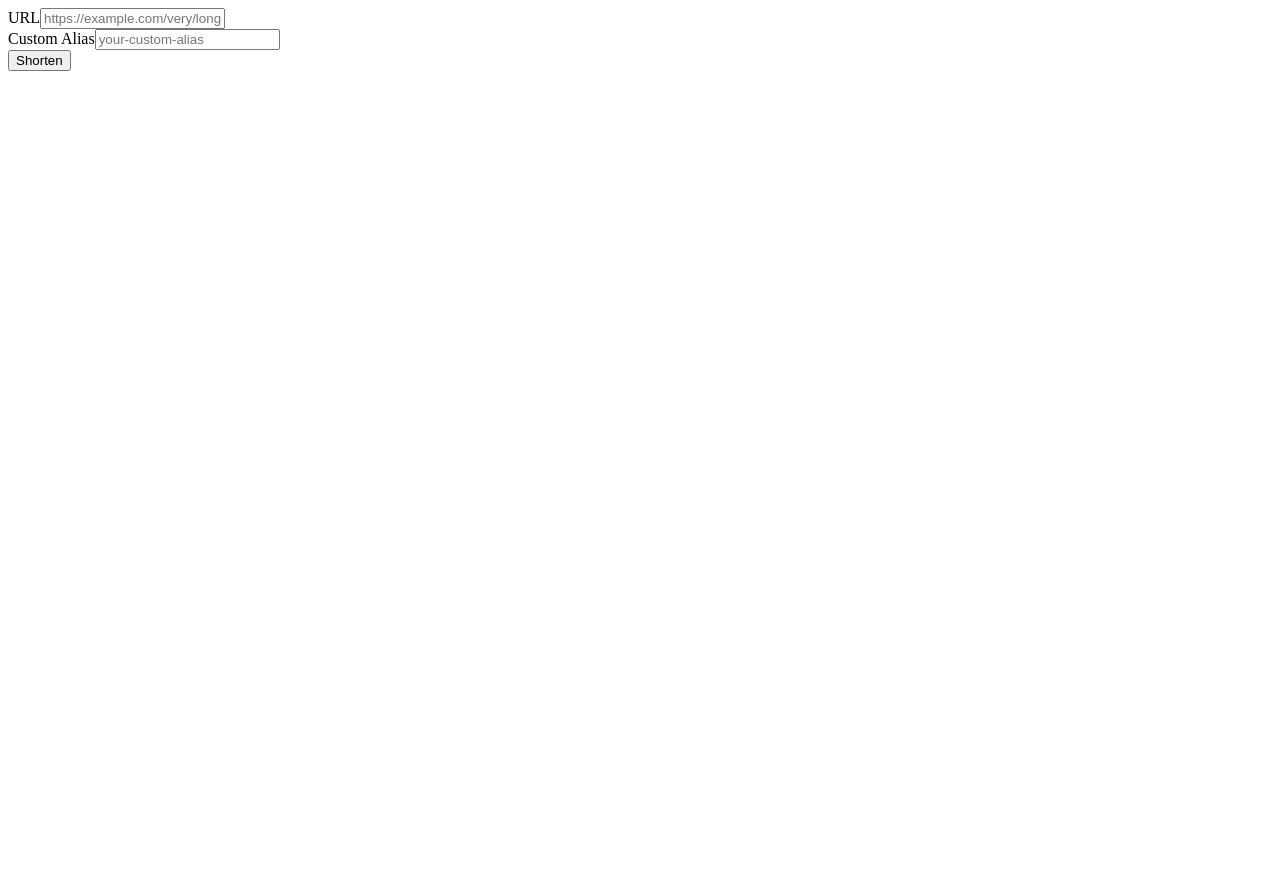
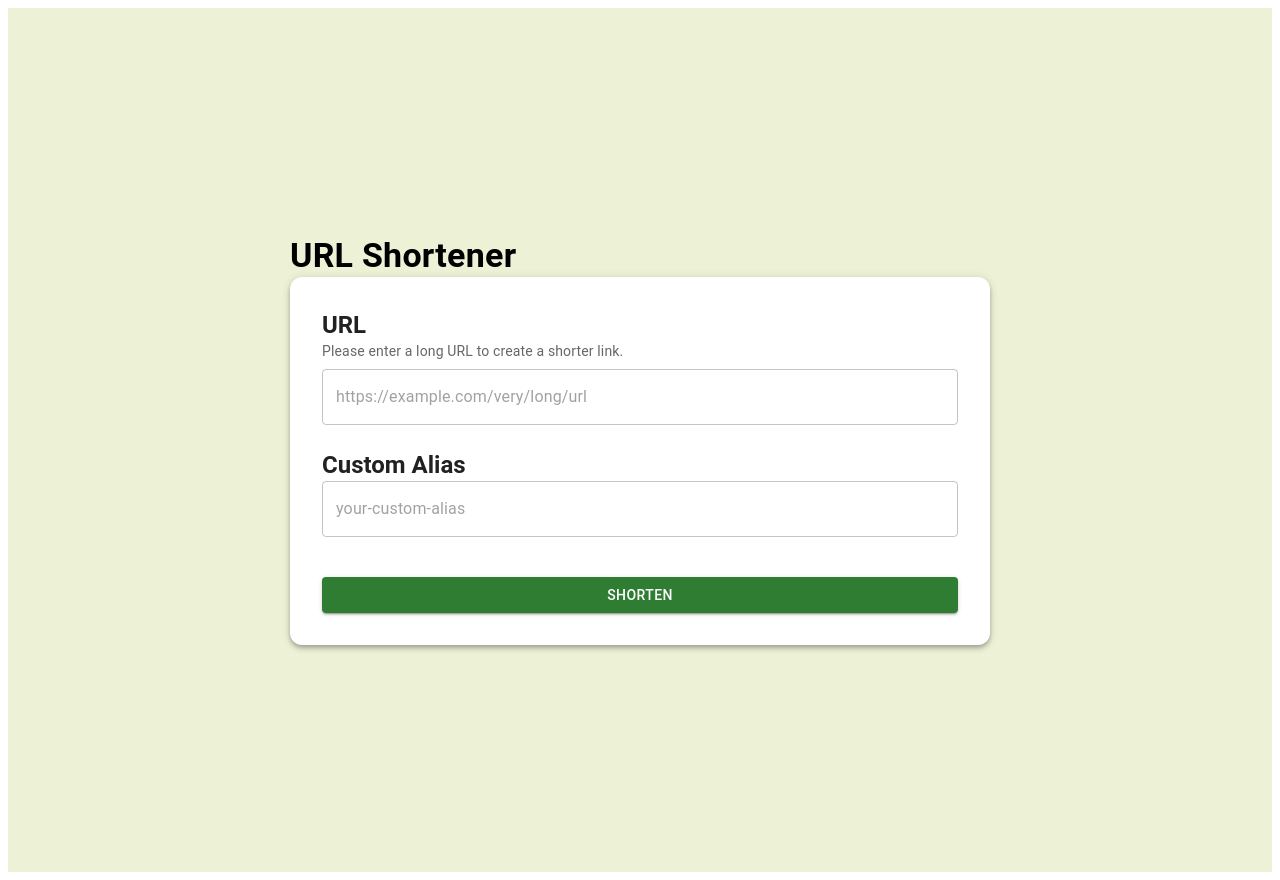
Before and after one commit to lagijk/mp-5, a Next.js app: page / in a window 1280 px wide. Before the commit the page ends 800 px from the top, so only its background shows below. Built offline with nearby package versions, Linux system fonts and the light colour scheme.

Commit message:
added styling using material ui

```diff
--- a/app/[alias]/route.ts
+++ b/app/[alias]/route.ts
@@ -1,6 +1,8 @@
 // app/[alias]/route.ts
 // route handler that runs on the server only, which allows us to redirect to external urls
 // based on discussion code
+// code source: https://nextjs.org/docs/app/building-your-application/routing/redirecting#redirect-function
+
 import getCollection, {POSTS_COLLECTION} from "@/db";
 import { NextResponse } from "next/server";
 
--- a/app/components/url-form.tsx
+++ b/app/components/url-form.tsx
@@ -1,14 +1,25 @@
-// handles the user input of urls
+// handles the user input of urls and displays the front end page
 // app/components/url-form.tsx
 // code source: https://nextjs.org/docs/pages/building-your-application/data-fetching/forms-and-mutations
+// material ui icon source: https://mui.com/material-ui/material-icons/
 "use client";
-import { useState, useEffect, FormEvent } from "react";
+import { useState, FormEvent } from "react";
+import {Box, Button, Paper, IconButton, Typography, TextField} from "@mui/material";
+import ContentCopyRoundedIcon from '@mui/icons-material/ContentCopyRounded';
+import CheckIcon from '@mui/icons-material/Check';
 
 export default function UrlForm() {
     const [url, setUrl] = useState("");
     const [alias, setAlias] = useState("");
     const [short, setShort] = useState("");
     const [error, setError] = useState("");
+    const [copy, setCopy] = useState(false);
+
+    // allow user to copy link
+    const copyHandler = () => {
+        navigator.clipboard.writeText(short);
+        setCopy(true);
+    };
 
     async function onSubmit(event:FormEvent) {
         event.preventDefault()
@@ -30,8 +41,8 @@ export default function UrlForm() {
             }
 
             // set the short url for display
-            setShort(`http://localhost:3000/${alias}`);
-
+            // uses window.location.origin so don't need to hardcode url after deployment
+            setShort(`${window.location.origin}/${alias}`);
 
         // error handling
         } catch (error: unknown) {
@@ -46,41 +57,62 @@ export default function UrlForm() {
     };
     // render the UI for shortening url
     return (
-        <div>
+        <Paper elevation={4} sx={{ padding: 4, borderRadius: 3 }}>
+
             <form onSubmit={onSubmit}>
-                <div>
-                <label>URL</label>
-                <input
+                <Box mb={3}>
+                    <Typography variant="h5" fontWeight="bold">URL</Typography>
+                    <Typography variant="body2" color="text.secondary" mb={1}>
+                        Please enter a long URL to create a shorter link.
+                    </Typography>
+
+                    <TextField
                         type="url"
                         required
                         value={url}
+                        fullWidth
+                        size="medium"
                         onChange={(e) => setUrl(e.target.value)}
                         placeholder="https://example.com/very/long/url"
                     />
-                </div>
+                </Box>
 
-                <div>
-                <label>Custom Alias</label>
-                <input
+                <Box mb={3}>
+                    <Typography variant="h5" fontWeight="bold">Custom Alias</Typography>
+                    <TextField
                         type="text"
                         required
                         value={alias}
+                        fullWidth
+                        size="medium"
                         onChange={(e) => setAlias(e.target.value)}
                         placeholder="your-custom-alias"
                     />
-                </div>
+                </Box>
 
-                {error && <p>{error}</p>}
+                {error && <Typography color="error" mt={1}>{error}</Typography>}
 
-                <button type="submit">Shorten</button>
+                <Button type="submit" variant="contained" color="success" fullWidth sx={{mt: 2}}>
+                    Shorten
+                </Button>
             </form>
 
             {short && (
-                <div>
-                <p>Shortened URL:</p>
+                <Paper elevation={3} sx={{mt: 4, p: 2, textAlign: "center", backgroundColor: "#9DC08B", borderRadius: 2,}}>
+                    <Typography variant="subtitle1" fontWeight="bold" gutterBottom>
+                        Shortened URL:
+                    </Typography>
+                    <Box display="flex" alignItems="center" justifyContent="center" gap={1}>
+                        <Typography variant="body1" color="primary">
                             <a href={short} target="_blank">{short}</a>
-                </div>
+                        </Typography>
+                        <IconButton onClick={copyHandler} color="primary">
+                            {copy ? <CheckIcon /> : <ContentCopyRoundedIcon />}
+                        </IconButton>
+                    </Box>
+                </Paper>
             )}
-        </div>
+
+        </Paper>
     );
 }
--- a/app/page.tsx
+++ b/app/page.tsx
@@ -1,8 +1,14 @@
 import UrlForm from "./components/url-form";
+import { Box, Typography } from "@mui/material";
+
 export default function Home() {
   return (
-    <>
-    <UrlForm/>
-    </>
+    <Box minHeight="100vh" sx={{backgroundColor: "#EDF1D6"}} display="flex" justifyContent="center" alignItems="center" padding={4}>
+      <Box maxWidth="700px" width="100%">
+        <Typography variant="h4" fontWeight="bold" > URL Shortener</Typography>
+        <UrlForm/>
+      </Box>
+    </Box>
+
   );
 }
--- a/package.json
+++ b/package.json
@@ -9,6 +9,10 @@
     "lint": "next lint"
   },
   "dependencies": {
+    "@emotion/react": "^11.14.0",
+    "@emotion/styled": "^11.14.0",
+    "@mui/icons-material": "^7.0.2",
+    "@mui/material": "^7.0.2",
     "mongodb": "^6.15.0",
     "next": "15.3.0",
     "react": "^19.0.0",
```
Also changed, not shown: 1 other file (tests, documents, lock files or other folders). Lines whose indentation alone changed are shown as unchanged.
